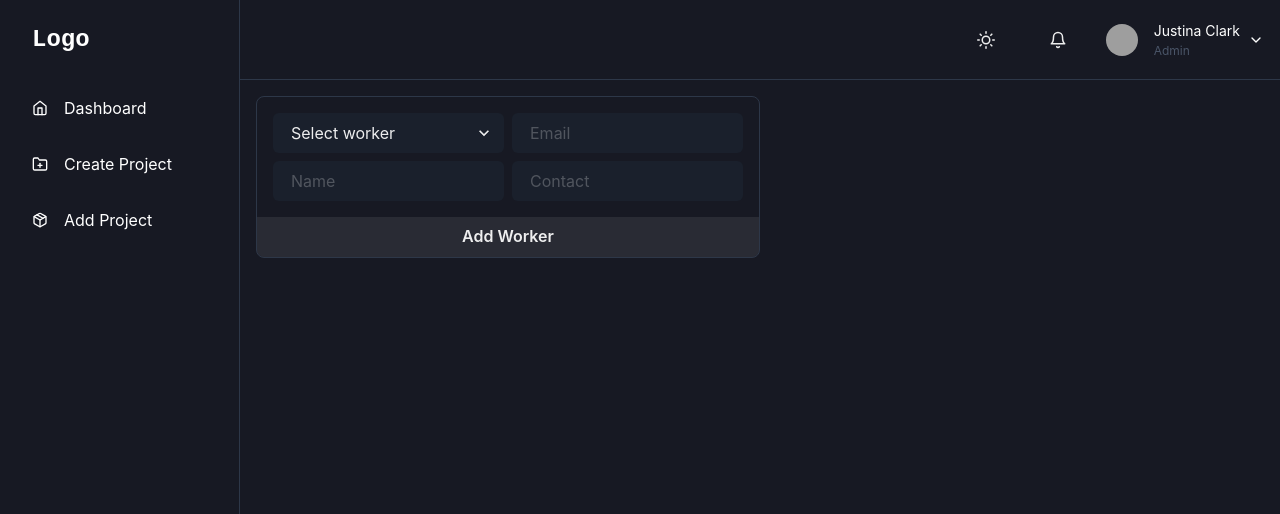
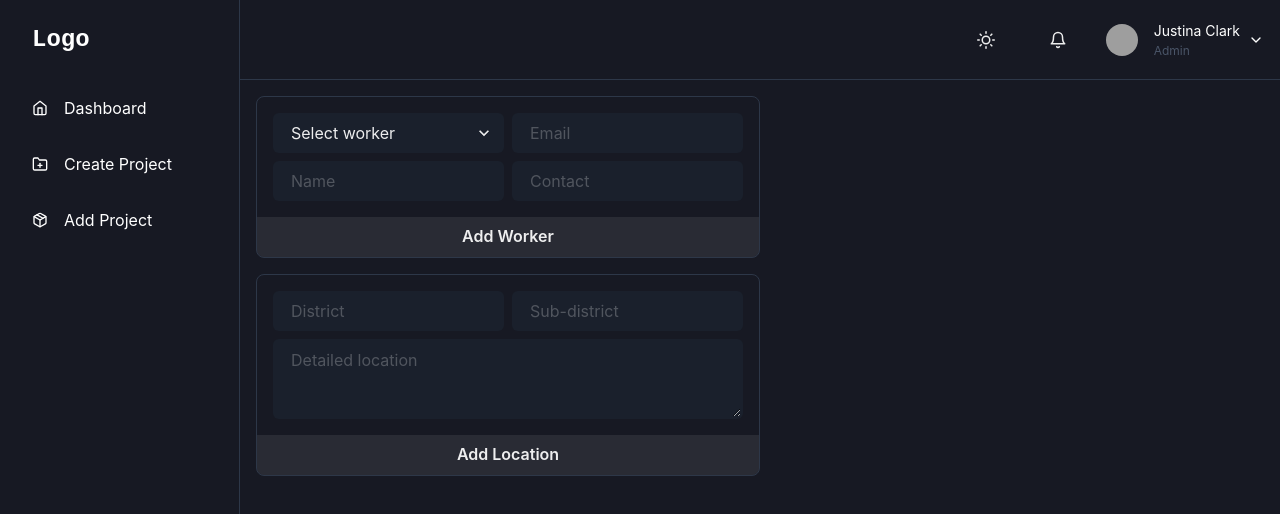
Before and after one commit to leveorxyz/SCM, a Next.js app: page /create in a window 1280 px wide. Shown: the top 514 px of the page. Built offline with nearby package versions, Linux system fonts and the light colour scheme; grey boxes are pictures that could not be loaded.

Commit message:
Add(UI): implement AddLocationForm

```diff
--- /dev/null
+++ b/src/components/create-project/AddLocationForm.tsx
@@ -0,0 +1,60 @@
+import {
+  Stack,
+  FormControl,
+  FormErrorMessage,
+  Input,
+  Textarea,
+  useColorModeValue,
+  Button,
+} from "@chakra-ui/react";
+
+export default function AddLocationForm() {
+  const borderColor = useColorModeValue("gray.300", "gray.700");
+  const inputBgColor = useColorModeValue("gray.50", "gray.800");
+  return (
+    <Stack
+      direction="column"
+      border={1}
+      borderColor={borderColor}
+      borderStyle="solid"
+      rounded="lg"
+      overflow="hidden"
+      spacing={0}
+    >
+      <Stack direction="column" spacing={2} p={4}>
+        <Stack direction={{ base: "column", md: "row" }} spacing={2}>
+          <FormControl>
+            <Input
+              placeholder="District"
+              variant="filled"
+              bgColor={inputBgColor}
+            />
+            <FormErrorMessage></FormErrorMessage>
+          </FormControl>
+          <FormControl>
+            <Input
+              placeholder="Sub-district"
+              variant="filled"
+              bgColor={inputBgColor}
+            />
+            <FormErrorMessage></FormErrorMessage>
+          </FormControl>
+        </Stack>
+
+        <FormControl>
+          <Textarea
+            placeholder="Detailed location"
+            variant="filled"
+            bgColor={inputBgColor}
+            resize="vertical"
+          />
+          <FormErrorMessage></FormErrorMessage>
+        </FormControl>
+      </Stack>
+
+      <Button w="full" rounded="none" colorScheme="gray">
+        Add Location
+      </Button>
+    </Stack>
+  );
+}
--- a/src/pages/create.tsx
+++ b/src/pages/create.tsx
@@ -1,11 +1,15 @@
-import { SimpleGrid } from "@chakra-ui/react";
+import { SimpleGrid, Stack } from "@chakra-ui/react";
 
 import AddWorkerForm from "../components/create-project/AddWorkerForm";
+import AddLocationForm from "../components/create-project/AddLocationForm";
 
 export default function Create() {
   return (
     <SimpleGrid as="form" columns={{ base: 1, lg: 2 }}>
-      <AddWorkerForm />
+      <Stack direction="column" spacing={4}>
+        <AddWorkerForm />
+        <AddLocationForm />
+      </Stack>
     </SimpleGrid>
   );
 }
```
